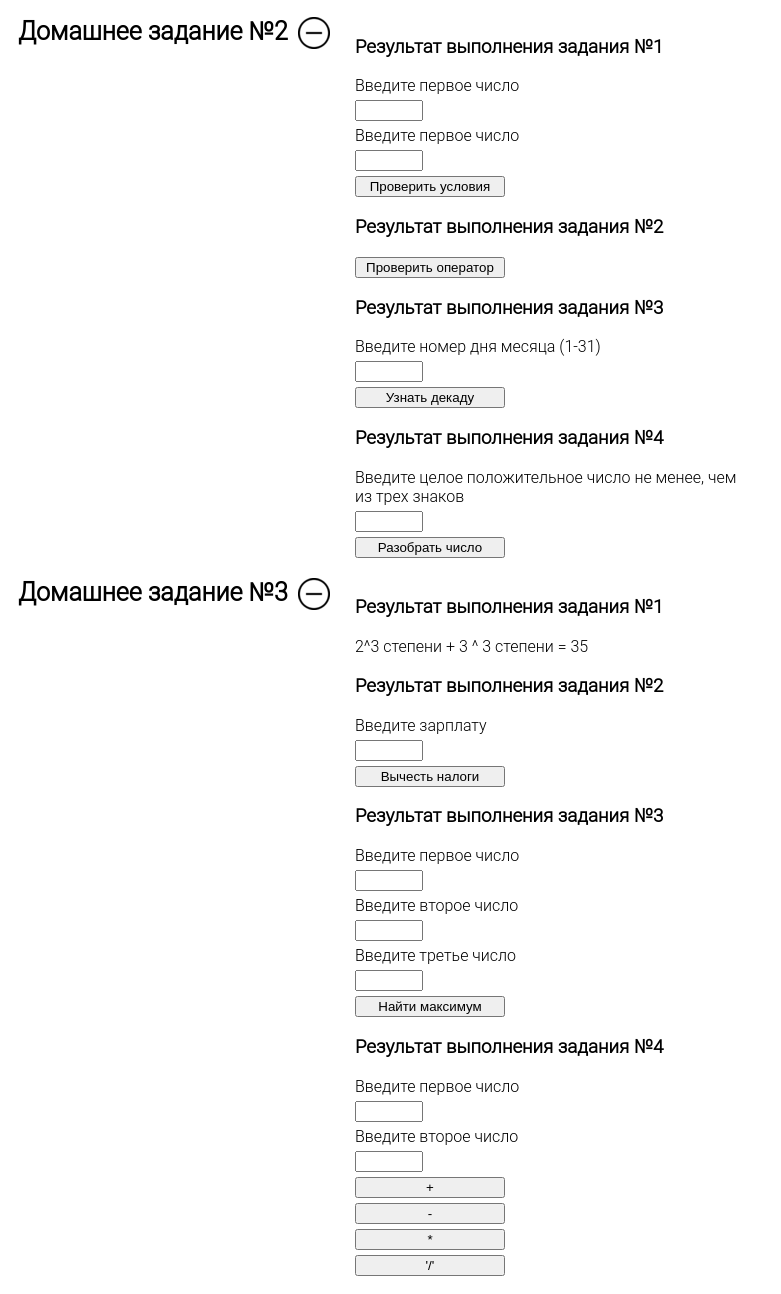
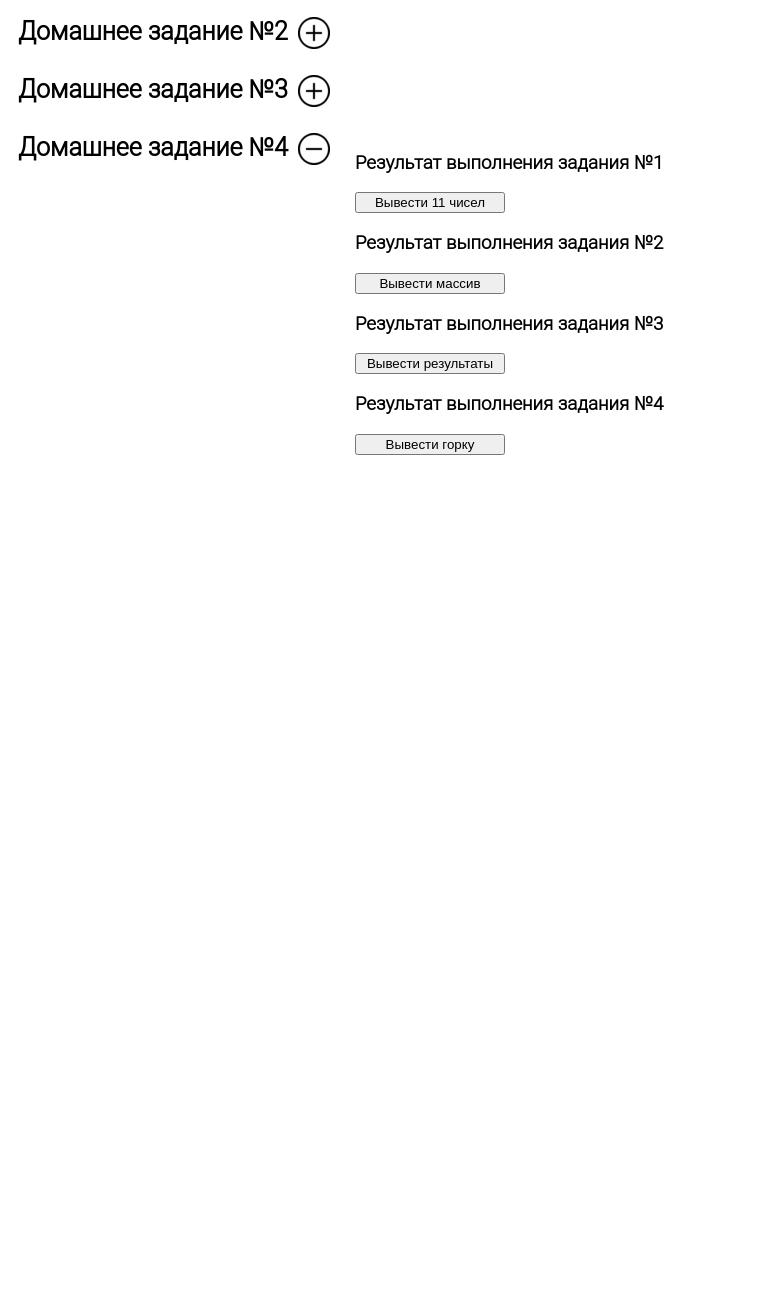
Before and after one commit to beg-lezzz/JSBasics, a plain HTML site: page project001/index.html in a window 1280 px wide. Shown: the part 59-1353 px from the top of the page, without its empty margins (0-781 px from the left). After the commit the page ends 800 px from the top, so only its background shows below. Drawn offline with Linux system fonts and the light colour scheme.

Commit message:
add homework #4

```diff
--- a/project001/index.html
+++ b/project001/index.html
@@ -26,7 +26,7 @@
             </div>
         </details>
 
-        <details class="homework" open>
+        <details class="homework">
             <summary class="homework-name">
                 Домашнее задание №2
             </summary>
@@ -36,7 +36,7 @@
                 <div class="input-container">
                     <label for="num1">Введите первое число</label><input class="input-number" type="number" id="num1">
 
-                    <label for="num2">Введите первое число</label> <input class="input-number" type="number" id="num2">
+                    <label for="num2">Введите второе число</label> <input class="input-number" type="number" id="num2">
 
                     <button class="check-button" onclick="checkNumbers()">Проверить условия</button>
                 </div>
@@ -62,7 +62,7 @@
             </div>
         </details>
 
-        <details class="homework" open>
+        <details class="homework">
             <summary class="homework-name">
                 Домашнее задание №3
             </summary>
@@ -92,11 +92,33 @@
                     <div class="input-container">
                         <label for="number1">Введите первое число</label><input class="input-number" type="number" id="number1">
                         <label for="number2">Введите второе число</label><input class="input-number" type="number" id="number2">
-                        <button class="check-button" onclick="getCalc('+')"> + </button>
-                        <button class="check-button" onclick="getCalc('-')"> - </button>
-                        <button class="check-button" onclick="getCalc('*')"> * </button>
-                        <button class="check-button" onclick="getCalc('/')"> '/' </button>
+                        <button class="check-button" onclick="getCalc('+')"> Сумма </button>
+                        <button class="check-button" onclick="getCalc('-')"> Разность </button>
+                        <button class="check-button" onclick="getCalc('*')"> Произведение </button>
+                        <button class="check-button" onclick="getCalc('/')"> Частное </button>
                     </div>
+
+            </div>
+        </details>
+
+        <details class="homework" open>
+            <summary class="homework-name">
+                Домашнее задание №4
+            </summary>
+
+            <div class="homework-done">
+                <h3>Результат выполнения задания №1</h3>
+                <button class="check-button" onclick="printEleven()">Вывести 11 чисел</button>
+
+                <h3>Результат выполнения задания №2</h3>
+                <button class="check-button" onclick="arraySplice()">Вывести массив</button>
+
+                <h3>Результат выполнения задания №3</h3>
+                <button class="check-button" onclick="arrRandom()">Вывести результаты</button>
+
+                <h3>Результат выполнения задания №4</h3>
+                <button class="check-button" onclick="triangle()">Вывести горку</button>
+
 
             </div>
         </details>
--- a/project001/index.js
+++ b/project001/index.js
@@ -163,3 +163,55 @@ function mult(number1, number2) {
 function div(number1, number2) {
     return number1 / number2
 }
+
+function printEleven() {
+    const alertArr = [];
+    for (let i = 0; i < 11; i++) {
+        let phrase = i % 2 === 0 ? "четное" : "нечетное"
+        if (i === 0) {
+            phrase = "это ноль"
+        } else if (i % 2 === 0) {
+            phrase = "четное число"
+        } else {
+            phrase = "нечетное число"
+        }
+        alertArr.push(`${i} - ${phrase}`)
+    }
+
+    alert(alertArr.join('\n'));
+
+}
+
+function arraySplice() {
+    let arr = [1, 2, 3, 4, 5, 6, 7]
+    alert(`Исходный массив - ${arr.join(', ')}`)
+    arr.splice(3,2)
+    alert(`Измененный массив - ${arr.join(', ')}`)
+}
+
+function arrRandom() {
+    const arr = [];
+    let sum = 0;
+    let min = 9;
+    let countThree = 0;
+    for (let i = 0; i < 10; i++) {
+        arr.push(Math.floor(Math.random() * 10))
+        sum = sum + arr[i];
+        min = min > arr[i] ? min = arr[i] : min;
+        arr[i] === 3 ? countThree++ : countThree;
+    }
+
+    alert(`Массив - ${arr.join(', ')}
+    \nСумма - ${sum}\nМинимум - ${min}\n${countThree > 0 ? "есть 3" : "нет 3"}`)
+}
+
+function triangle() {
+    let printStr = '';
+    const alertArr=[];
+    for (let i = 0; i < 20; i++) {
+        printStr = printStr + 'x'
+        console.log(`${printStr}`)
+        alertArr.push(printStr);
+    }
+    alert(`Горка выведена в консоли и ниже:\n${alertArr.join('\n')}`)
+}
```
